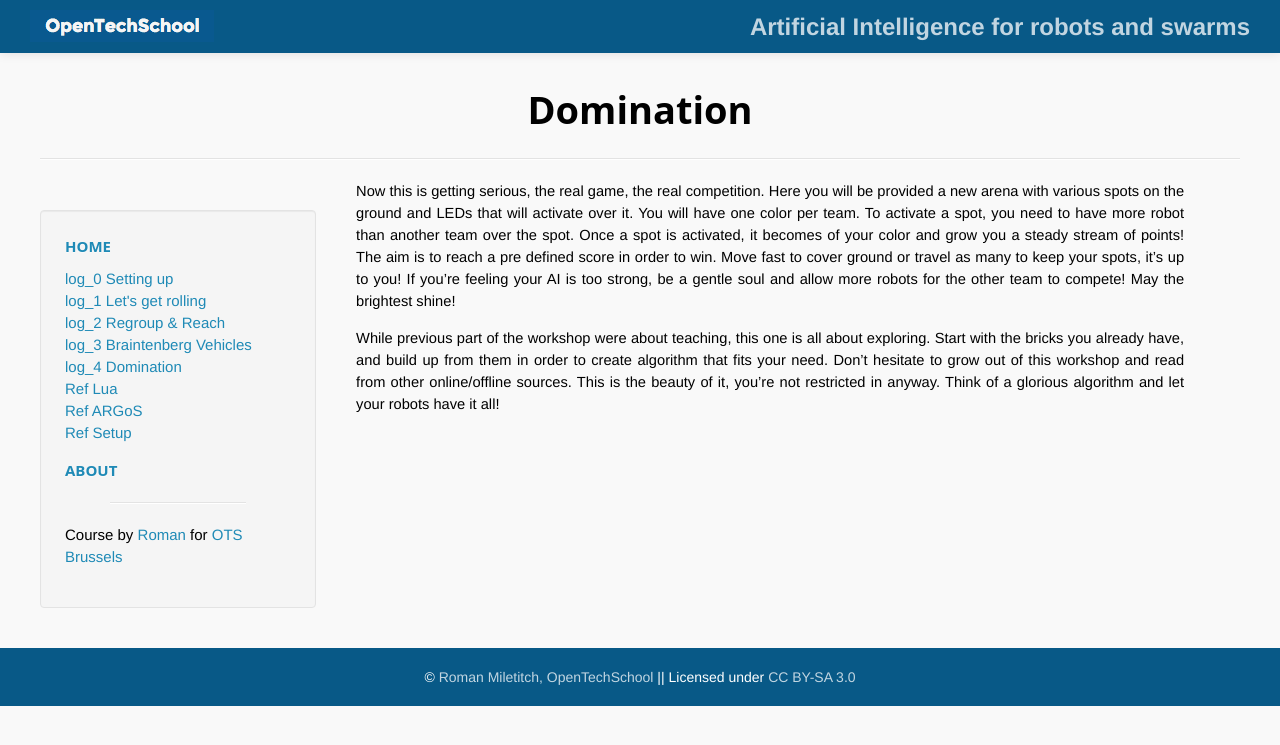
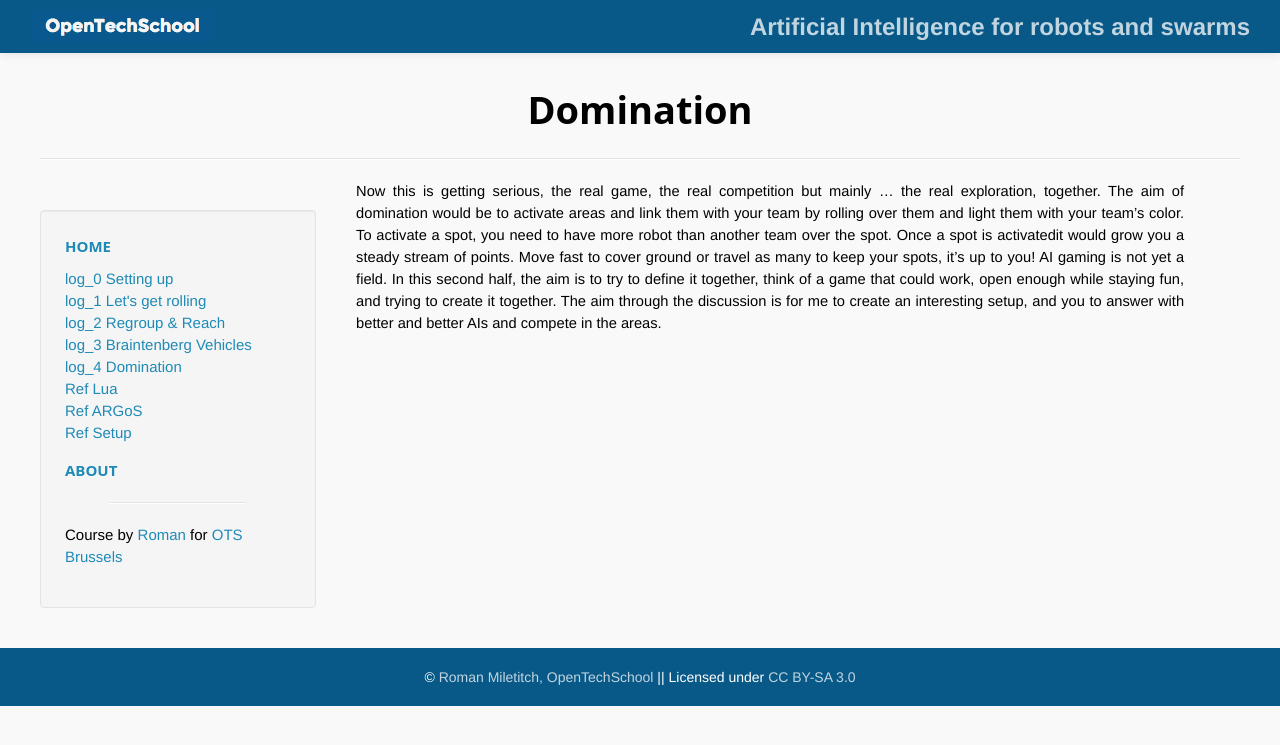
Before and after one commit to OpenTechSchool-Brussels/AI-for-robots-and-swarms, a Jekyll site: the page built from domination.markdown, in a window 1280 px wide. Shown: the top 745 px of the page. Built offline with Jekyll 4.4.1, drawn with Linux system fonts in a browser that asks for light colours; Markdown is read by kramdown in place of the engine named in the settings.

Commit message:
Update domination.markdown

```diff
--- a/domination.markdown
+++ b/domination.markdown
@@ -4,6 +4,5 @@ title:  "Domination"
 num: 4
 ---
 
-Now this is getting serious, the real game, the real competition. Here you will be provided a new arena with various spots on the ground and LEDs that will activate over it. You will have one color per team. To activate a spot, you need to have more robot than another team over the spot. Once a spot is activated, it becomes of your color and grow you a steady stream of points! The aim is to reach a pre defined score in order to win. Move fast to cover ground or travel as many to keep your spots, it's up to you! If you're feeling your AI is too strong, be a gentle soul and allow more robots for the other team to compete! May the brightest shine!
-
-While previous part of the workshop were about teaching, this one is all about exploring. Start with the bricks you already have, and build up from them in order to create algorithm that fits your need. Don't hesitate to grow out of this workshop and read from other online/offline sources. This is the beauty of it, you're not restricted in anyway. Think of a glorious algorithm and let your robots have it all!
+Now this is getting serious, the real game, the real competition but mainly ... the real exploration, together. The aim of domination would be to activate areas and link them with your team by rolling over them and light them with your team's color. To activate a spot, you need to have more robot than another team over the spot. Once a spot is activatedit would grow you a steady stream of points. Move fast to cover ground or travel as many to keep your spots, it's up to you!
+AI gaming is not yet a field. In this second half, the aim is to try to define it together, think of a game that could work, open enough while staying fun, and trying to create it together. The aim through the discussion is for me to create an interesting setup, and you to answer with better and better AIs and compete in the areas.
```
